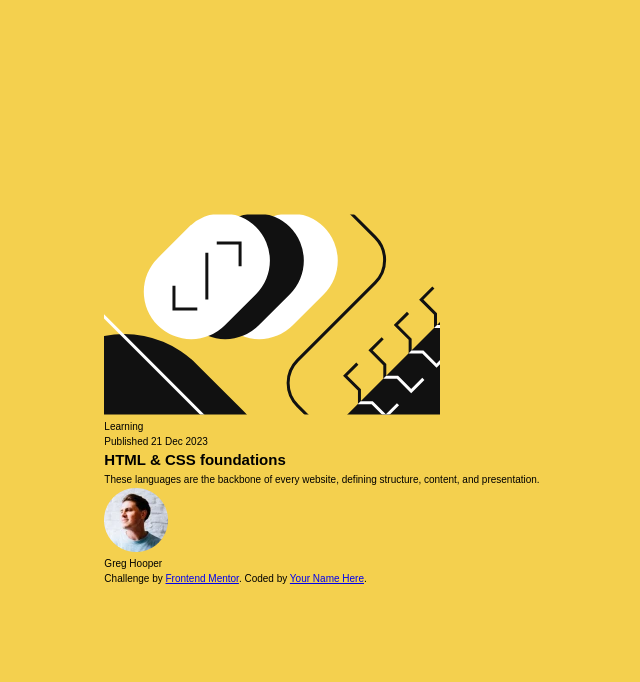
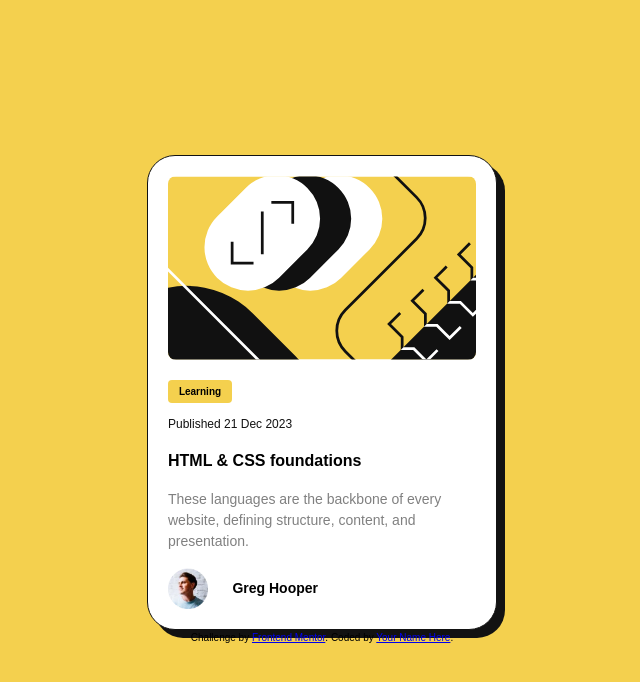
Before and after one commit to dcuevasdev/blog-preview-card, a plain HTML site: page index.html in a window 1280 px wide. Shown: the whole page, without its empty margins (318-958 px from the left). Drawn offline with Linux system fonts and the light colour scheme.

Commit message:
Styles CSS for card

```diff
--- a/CSS/styles.css
+++ b/CSS/styles.css
@@ -19,7 +19,7 @@
 * {
   margin: 0;
   padding: 0;
-  /*box-sizing: border-box;*/
+  box-sizing: border-box;
 }
 html {
   font-family: var(--font);
@@ -30,6 +30,65 @@ html {
 .container {
   display: grid;
   place-content: center;
-  width: 100%;
+  place-items: center;
   height: 100vh;
 }
+
+/*=== Card ===*/
+.card {
+  width: 90%;
+  padding: 2rem;
+  border: 1px solid var(--main-black);
+  border-radius: 2.8rem;
+  background-color: var(--main-white);
+  box-shadow: 0.8rem 0.8rem var(--main-black);
+}
+.card__image {
+  margin: 0 auto 1.6rem;
+}
+.card__image img {
+  width: 100%;
+  border-radius: 0.8rem;
+}
+.card__label {
+  width: 6.4rem;
+  margin-bottom: 1.2rem;
+  padding: 0.4rem;
+  border-radius: 0.4rem;
+  font-weight: 900;
+  text-align: center;
+  background-color: var(--main-bg-color);
+}
+.card__date {
+  margin-bottom: 1.6rem;
+  font-size: 1.2rem;
+  color: var(--main-black);
+}
+.card__title {
+  margin-bottom: 1.6rem;
+  font-size: 1.6rem;
+  font-weight: 900;
+}
+.card__description {
+  margin-bottom: 1.6rem;
+  font-size: 1.4rem;
+  color: var(--main-gray);
+}
+.card__avatar {
+  display: flex;
+  justify-content: space-between;
+  align-items: center;
+  width: 15rem;
+}
+.card__avatarPhoto {
+  width: 4rem;
+}
+.card__avatarName {
+  font-size: 1.4rem;
+  font-weight: 900;
+}
+@media (min-width: 500px) {
+  .card {
+    width: 350px;
+  }
+}
```
